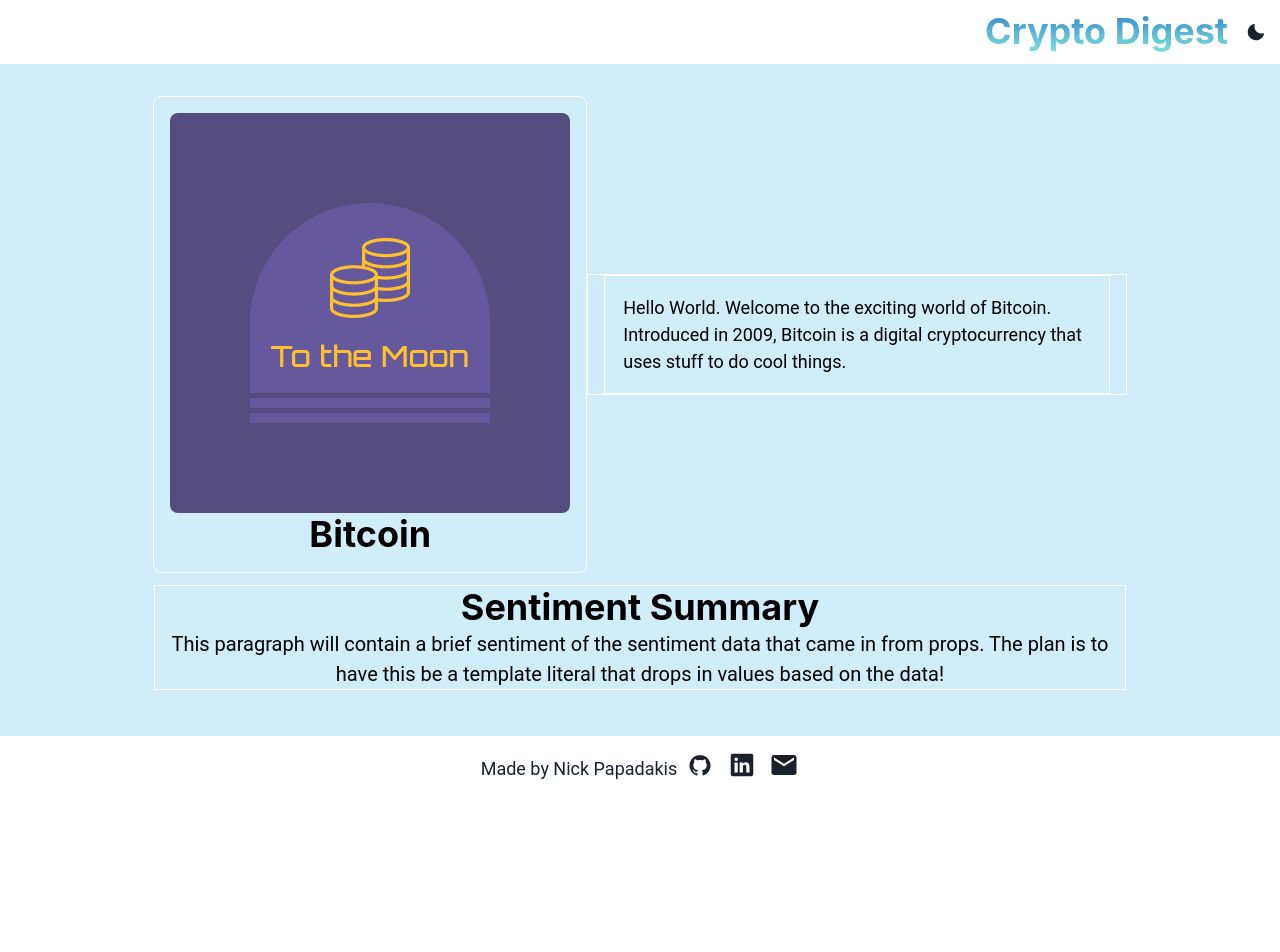
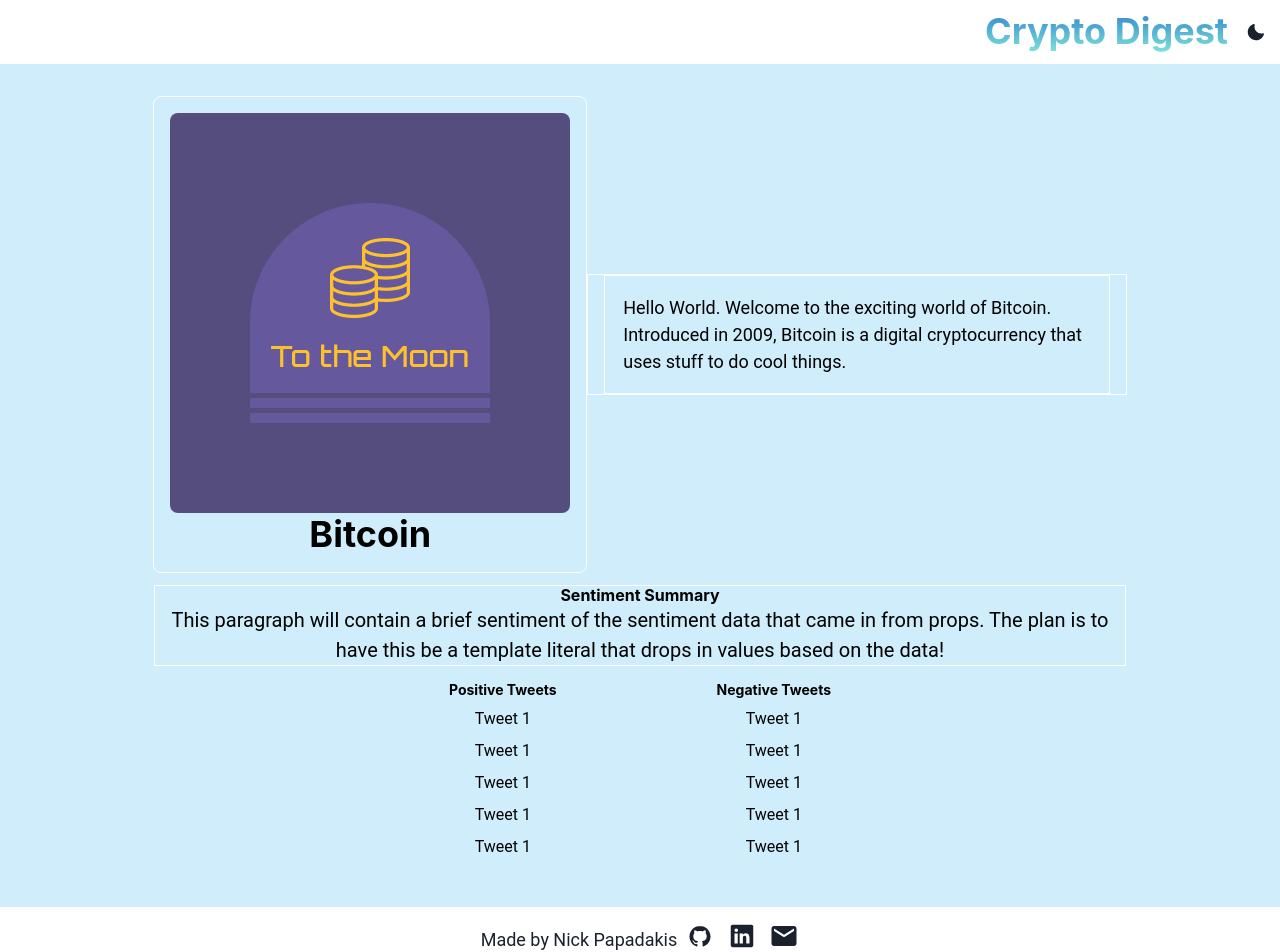
Before and after one commit to spacerumsfeld-code/Crypto-Utils, a Next.js app: page /Bitcoin in a window 1280 px wide. Shown: the top 952 px of the page. Before the commit the page ends 800 px from the top, so only its background shows below. Built offline with nearby package versions, Linux system fonts and the light colour scheme.

Commit message:
added flex with two vertical stacks for positibe and negative tweet lists in Bitcoin page

```diff
--- a/Components/Layout.tsx
+++ b/Components/Layout.tsx
@@ -11,7 +11,7 @@
   const bg = useColorModeValue('linkedin.100', 'gray.700');
 
   return (
-    <Flex direction="column" h="100vh">
+    <Flex direction="column" h="100%">
       <Header h="4rem" />
       <Box
         color="black"
--- a/pages/Bitcoin.tsx
+++ b/pages/Bitcoin.tsx
@@ -57,21 +57,40 @@
       maxW={['100%', '90%', '80%']}
       //Box for sentiment summary section: Heading and summarizing paragraph
     >
-      <Heading>Sentiment Summary</Heading>
+      <Heading fontSize="md">Sentiment Summary</Heading>
       <Text fontSize="xl">
         This paragraph will contain a brief sentiment of the sentiment data that
         came in from props. The plan is to have this be a template literal that
         drops in values based on the data!
       </Text>
     </Box>
+
+    <Flex
+      padding="1em"
+      flexDirection={['column', 'row', 'row']}
+      alignItems="center"
+      justifyItems="center"
+      //Flex Container for both positive and negative tweet stacks, will
+      //switch flex direction to column for mobile
+    >
+      <VStack pr={[null, '5rem', '5rem']}>
+        <Heading fontSize="sm">Positive Tweets</Heading>
+        <Text>Tweet 1</Text>
+        <Text>Tweet 1</Text>
+        <Text>Tweet 1</Text>
+        <Text>Tweet 1</Text>
+        <Text>Tweet 1</Text>
+      </VStack>
+      <VStack pl={[null, '5rem', '5rem']}>
+        <Heading fontSize="sm">Negative Tweets</Heading>
+        <Text>Tweet 1</Text>
+        <Text>Tweet 1</Text>
+        <Text>Tweet 1</Text>
+        <Text>Tweet 1</Text>
+        <Text>Tweet 1</Text>
+      </VStack>
+    </Flex>
   </Flex>
-
-  //   <Flex>
-  //   <Heading></Heading>
-  //   <Stack></Stack>
-  // </Flex>
-
-  //4. Negative Tweets section. Same as (3)
 );
 
 export default BitcoinPage;
```
